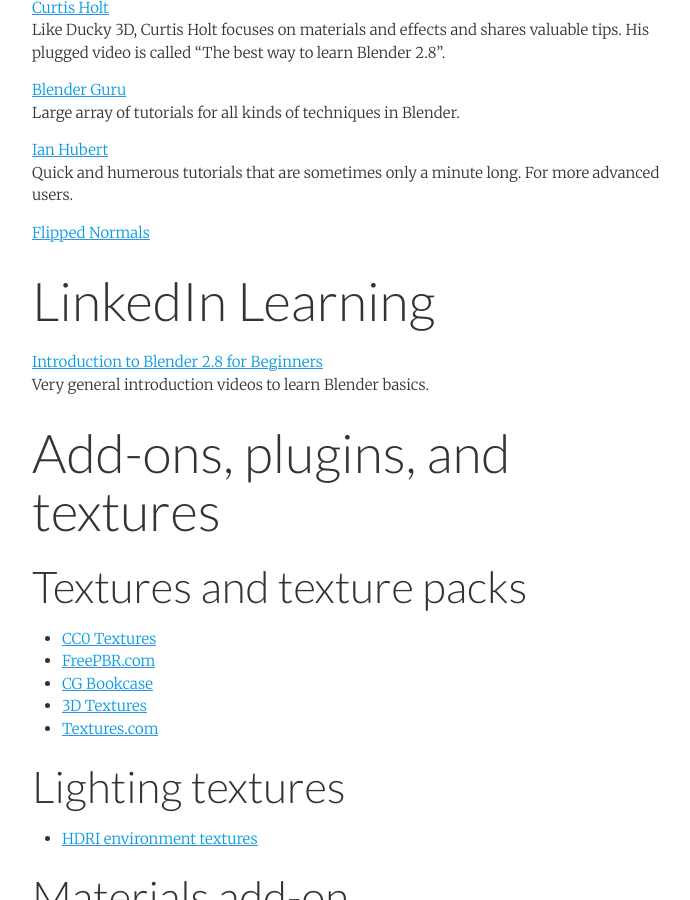
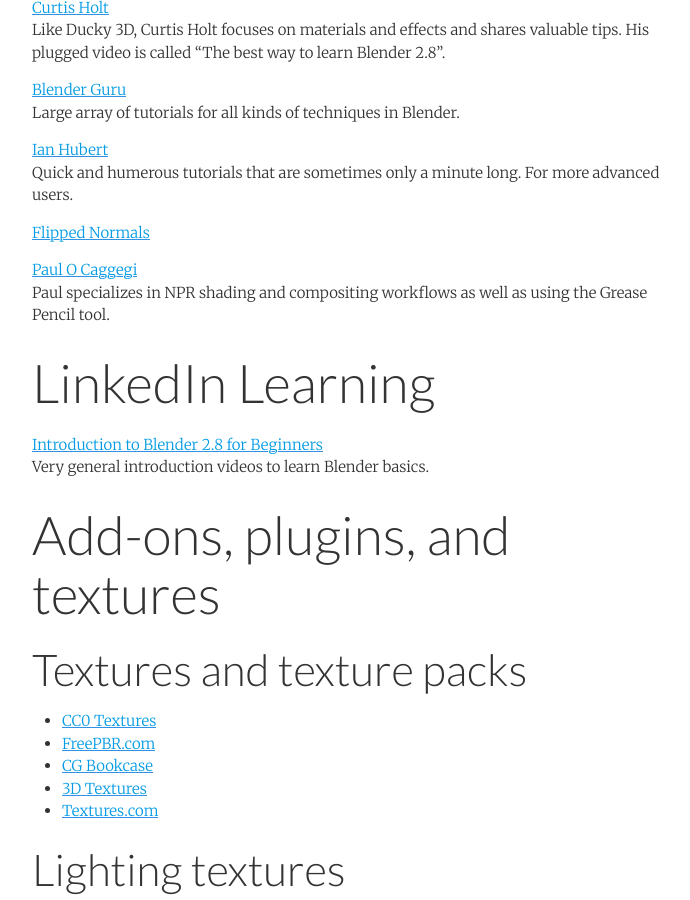
Before and after one commit to michael-collins/3d-modeling-rendering-animation-sp20--oer, a Jekyll site: the page built from blender/index.md, in a window 1280 px wide and 900 px high, scrolled down 881 px. Shown: the whole window, without its empty margins (293-983 px from the left). Built offline with Jekyll 4.4.1, drawn with Linux system fonts in a browser that asks for light colours; nearby versions of some CDN libraries.

Commit message:
Update index.md

```diff
--- a/blender/index.md
+++ b/blender/index.md
@@ -26,6 +26,9 @@
 Quick and humerous tutorials that are sometimes only a minute long. For more advanced users.
 
 [Flipped Normals](https://www.youtube.com/user/FlippedNormalsTuts/playlists)
+
+[Paul O Caggegi](https://www.youtube.com/channel/UCEhYWUp3jRKQF7GHjhpcI_g)
+Paul specializes in NPR shading and compositing workflows as well as using the Grease Pencil tool.
 
 
 ## LinkedIn Learning
```
